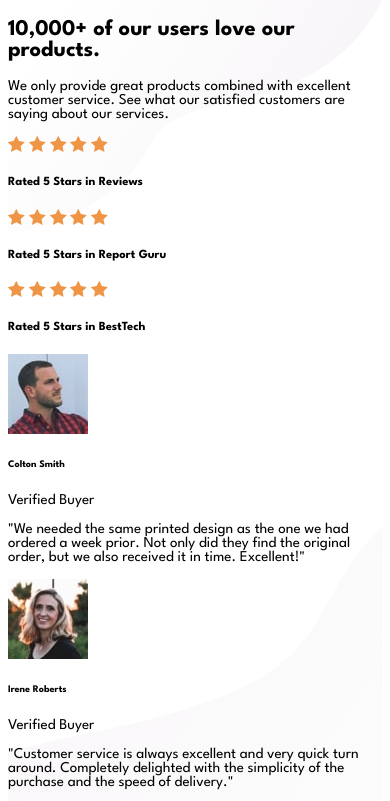
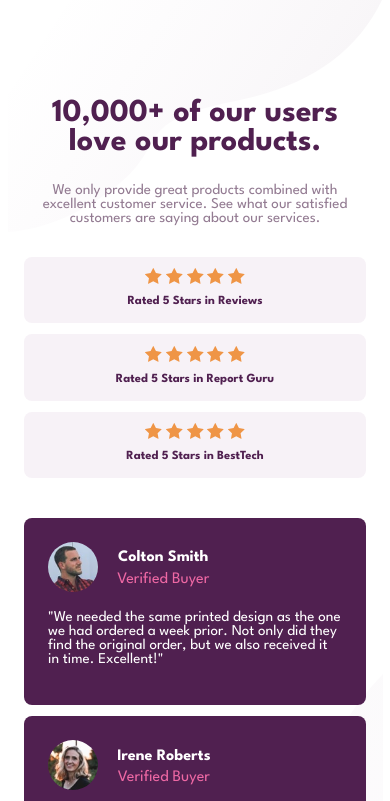
Before and after one commit to kaecodes/social-proof-section, a plain HTML site: page index.html in a window 390 px wide. Shown: the top 801 px of the page. Drawn offline with Linux system fonts and the light colour scheme.

Commit message:
add styles for mobile view

```diff
--- a/style.css
+++ b/style.css
@@ -15,3 +15,80 @@ body {
   background-repeat: no-repeat, no-repeat;
   background-position: top, bottom;
 }
+
+main {
+  padding: 1rem;
+  margin-bottom: 3rem;
+}
+
+.intro {
+  padding-top: 3rem;
+  text-align: center;
+}
+
+.intro h1 {
+  font-size: 2rem;
+  color: var(--very-dark-magenta);
+}
+
+.intro p {
+  color: var(--dark-grayish-magenta);
+  margin-bottom: 2rem;
+}
+
+.ratings {
+  text-align: center;
+  margin-bottom: 2.5rem;
+}
+
+.ratings div {
+  background-color: var(--light-grayish-magenta);
+  padding-top: 0.7rem;
+  padding-bottom: 0.5rem;
+  margin-bottom: 0.7rem;
+  border-radius: 0.5rem;
+}
+
+.ratings h5 {
+  margin: 0.5rem auto;
+  color: var(--very-dark-magenta);
+}
+
+.buyer {
+  background-color: var(--very-dark-magenta);
+  color: var(--white);
+  padding: 1.5rem;
+  margin-bottom: 0.7rem;
+  border-radius: 0.5rem;
+}
+
+.buyer .profile {
+  display: flex;
+  align-items: center;
+}
+
+.avatar {
+  width: 50px;
+}
+
+.avatar img {
+  border-radius: 50%;
+  width: 100%;
+}
+
+.name {
+  display: flex;
+  flex-direction: column;
+  align-items: center;
+  justify-content: center;
+  margin-left: 1rem;
+}
+
+.name h6, .name p {
+  font-size: 1rem;
+  margin: 0.2rem;
+}
+
+.name p {
+  color: var(--soft-pink);
+}
```
